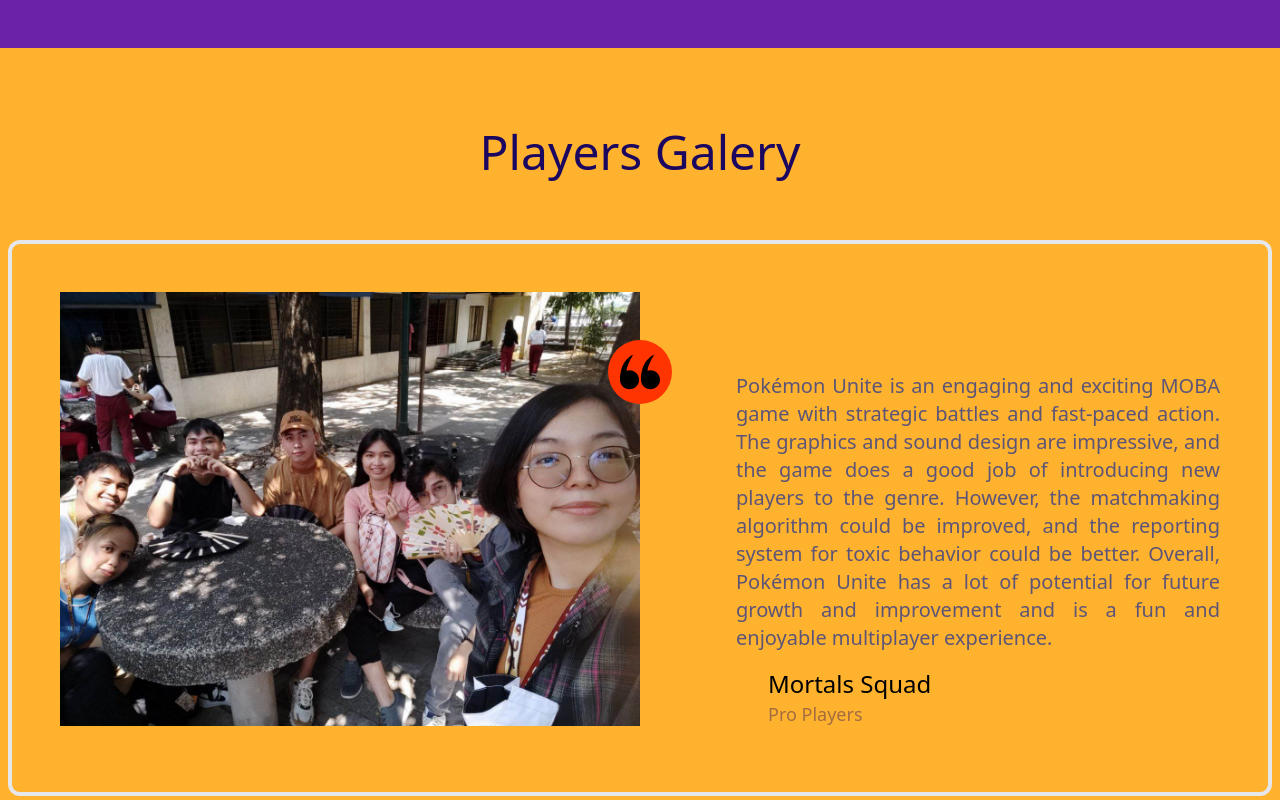
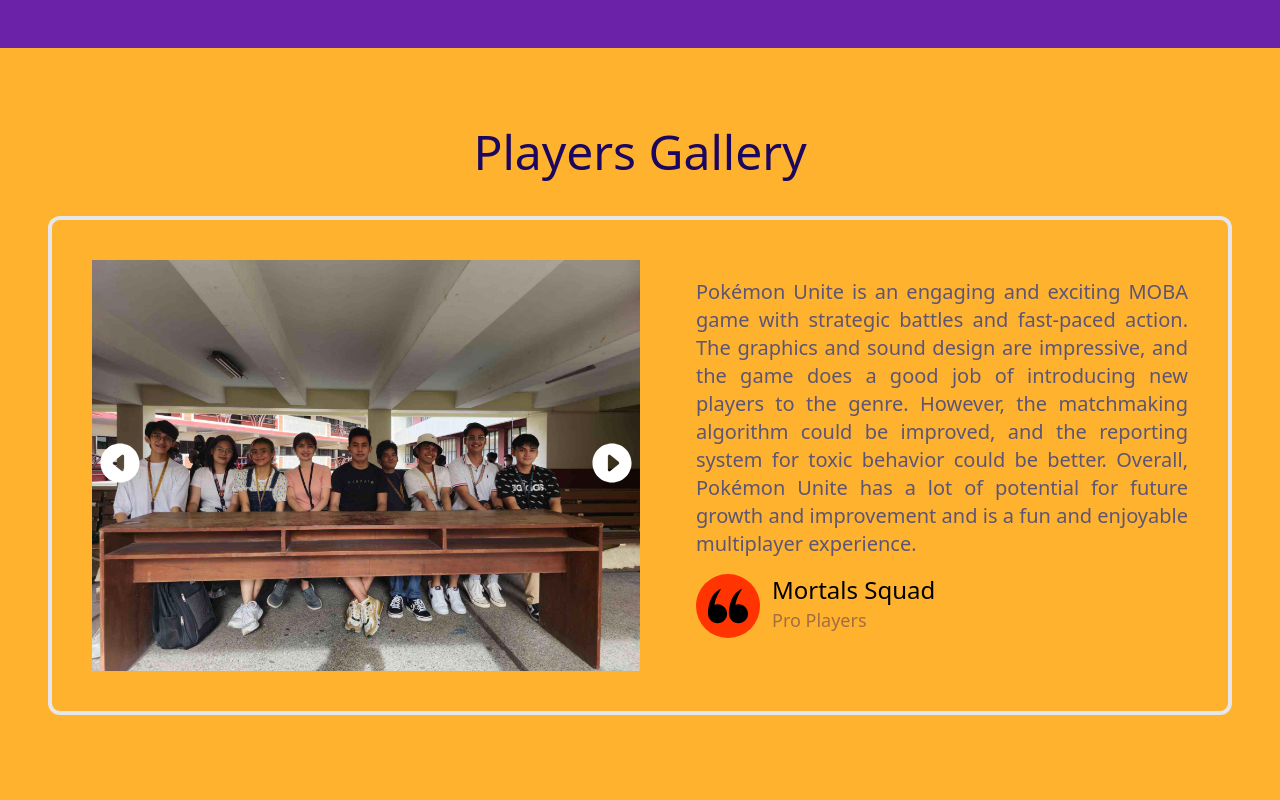
Before and after one commit to prince-bojji/pokemon-unite, a React (Vite) app: page / in a window 1280 px wide. Shown: the part 1940-2740 px from the top of the page. Built offline with nearby package versions, Linux system fonts and the light colour scheme.

Commit message:
Added Carousel

```diff
--- /dev/null
+++ b/src/components/Carousel.jsx
@@ -0,0 +1,55 @@
+import React, { useState, useEffect, useRef } from 'react'
+
+const Carousel = () => {
+    const images = [
+        'images/carousel/pic-1.jpg',
+        'images/carousel/pic-2.jpg',
+        'images/carousel/pic-3.jpg',
+        'images/carousel/pic-4.jpg',
+        'images/carousel/pic-5.jpg'
+    ]
+
+    const [index, setIndex] = useState(0);
+    const [isForward, setForward] = useState(true);
+    const timeoutRef = useRef(null);
+
+    const goForward = () => {
+        setForward(true);
+        setIndex((index + 1) % images.length);
+    }
+
+    const goBack = () => {
+        setForward(false);
+        setIndex((index - 1 + images.length) % images.length);
+    }
+
+    function resetTimeout() {
+      if (timeoutRef.current) {
+        clearTimeout(timeoutRef.current);
+      }
+    }
+
+    useEffect(() => {
+        resetTimeout();
+        timeoutRef.current = setTimeout(goForward, 3000);
+        return () => {resetTimeout()};
+    }, [index]);
+
+    return (
+        <div className='relative flex w-full h-full overflow-hidden animate-waving-hand'>
+            <div className={`duration-500 ease-in-out`}>
+                <img src={images[index]} className="w-full h-full object-cover" />
+            </div>
+            <div className='absolute top-1/2 p-1 flex justify-between align-middle w-full transform -translate-y-1/2'>
+                <div className='text-white text-4xl md:text-5xl' onClick={goBack}>
+                    <ion-icon name="caret-back-circle"></ion-icon>
+                </div>
+                <div className='text-white text-4xl md:text-5xl' onClick={goForward}>
+                    <ion-icon name="caret-forward-circle"></ion-icon>
+                </div>
+            </div>
+        </div>
+    )
+}
+
+export default Carousel
--- a/src/components/Feedback.jsx
+++ b/src/components/Feedback.jsx
@@ -1,25 +1,17 @@
-import React from 'react';
+import React from 'react'
+import Carousel from './Carousel'
 
-function Feedback() {
+const Feedback = () => {
   return (
-    <div class='bg-[#ffb22e]'>
-      <section class='py-20 px-2' data-aos='zoom-in' id='feedback'>
-        <header class='text-center mb-16'>
-          <h2 class='text-5xl text-[#1b0760]'>Players Galery</h2>
-        </header>
-        <div class='mx-auto max-w-7xl'>
-          <div class='rounded-xl border-4 p-12'>
-            <div class='grid grid-cols-1 sm:grid-cols-2'>
-              <div class='relative mx-3 md:m-0'>
-                <img src='images/squad.jpeg' alt='A happy, smiling customer' />
-                <span class='absolute top-12 right-[-32px] bg-[#ff3400] w-16 h-16 rounded-full inline-flex justify-center items-center'>
-                  <svg class='w-10 h-10'>
-                    <use href='images/sprite.svg#quotes'></use>
-                  </svg>
-                </span>
+    <section className='flex flex-col items-center w-screen py-20 px-2 bg-[#ffb22e]' id='feedback'>
+      <h2 className='text-5xl text-[#1b0760] animate-waving-hand'>Players Gallery</h2>
+      <div className='max-w-7xl rounded-xl border-4 p-10 m-10'>
+        <div className='grid grid-cols-1 lg:grid-cols-2'>
+          <div className='relative mx-3 md:m-0'>
+            <Carousel />
           </div>
-              <blockquote class='md:mt-20 md:ml-24 text-lg md:text-xl leading-relaxed'>
-                <p class='before-quotes after-quotes text-justify text-[#5c5577]'>
+          <blockquote className='my-auto lg:ml-14 text-lg lg:text-xl leading-relaxed'>
+            <p className='before-quotes after-quotes text-justify text-[#5c5577]'>
               Pokémon Unite is an engaging and exciting MOBA game with
               strategic battles and fast-paced action. The graphics and
               sound design are impressive, and the game does a good job of
@@ -30,13 +22,17 @@ function Feedback() {
               fun and enjoyable multiplayer experience.
             </p>
             <footer>
-                  <div class='media mb-4'>
-                    <div class='mt-4'></div>
-                    <div class='mx-8'>
-                      <h3 class='mt-0 text-2xl font-normal mb-0'>
+              <div className='flex my-4'>
+                <span className='bg-[#ff3400] w-16 max-w-full h-16 rounded-full inline-flex justify-center items-center'>
+                  <svg className='w-10 h-10'>
+                    <use href='images/sprite.svg#quotes'></use>
+                  </svg>
+                </span>
+                <div className='ml-3'>
+                  <h3 className='mt-0 text-2xl font-normal mb-0'>
                     Mortals Squad
                   </h3>
-                      <p class='text-[#1b0760] opacity-40 text-lg font-normal'>
+                  <p className='text-[#1b0760] opacity-40 text-lg font-normal'>
                     Pro Players
                   </p>
                 </div>
@@ -45,10 +41,8 @@ function Feedback() {
           </blockquote>
         </div>
       </div>
-        </div>
     </section>
-    </div>
-  );
+  )
 }
 
-export default Feedback;
+export default Feedback
```
Lines whose indentation alone changed are shown as unchanged.
